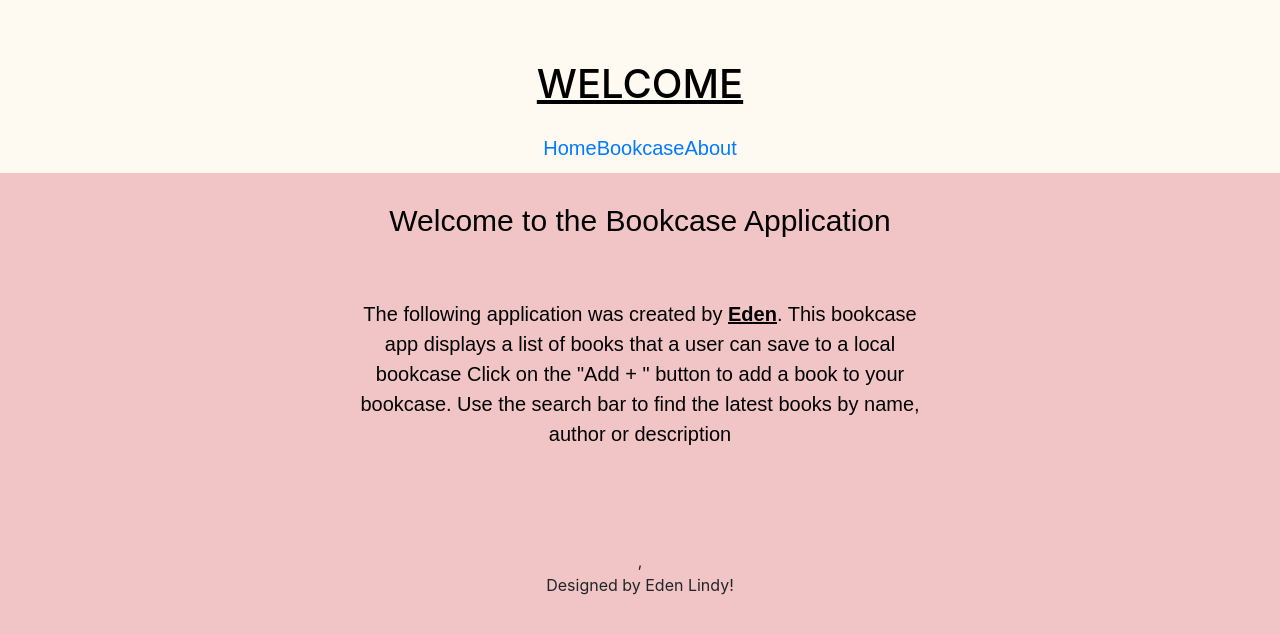
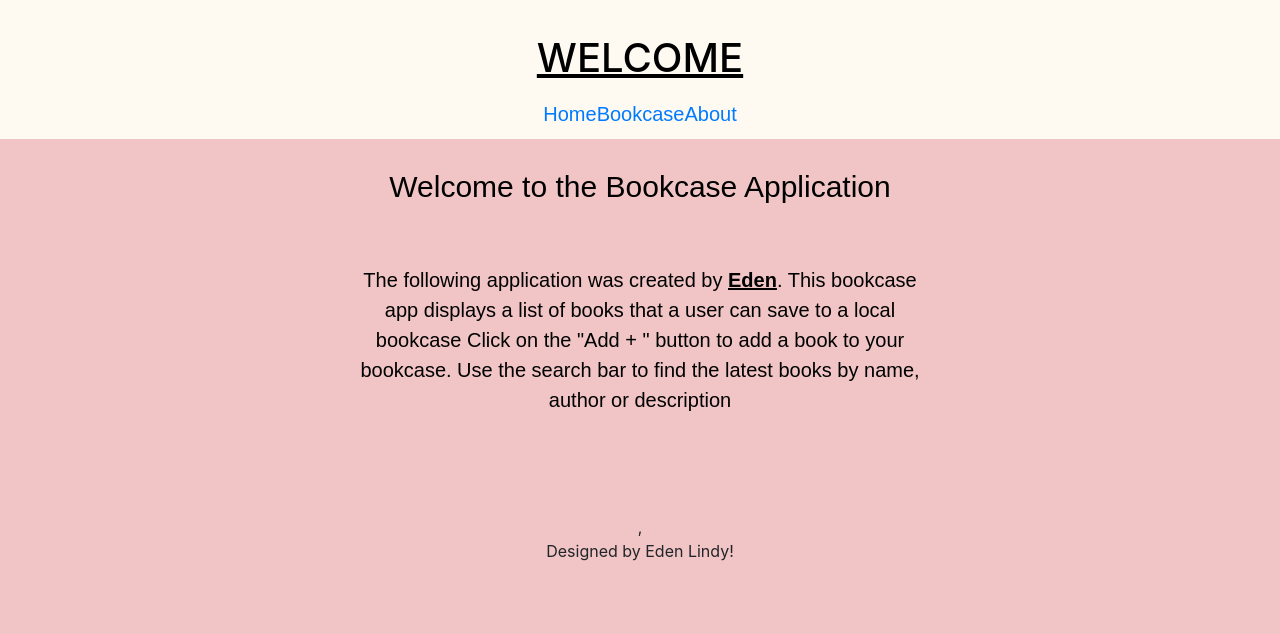
Before and after one commit to Edenlsw/BookStore, a React (Create React App) app in the folder mybookcase/: page /about in a window 1280 px wide. Shown: the top 634 px of the page. Built offline with nearby package versions, Linux system fonts and the light colour scheme.

Commit message:
book border and header change

```diff
--- a/mybookcase/src/components/Book.js
+++ b/mybookcase/src/components/Book.js
@@ -23,7 +23,7 @@ const Book = (props) => {
     return (
 
         <div className="books">
-            <div>
+            <div className="image-text">
 
                 {/* <h2 className="book-title">{title}</h2> */}
                 <img className = "image" src={smallThumbnail || thumbnail}/>
--- a/mybookcase/src/components/header.css
+++ b/mybookcase/src/components/header.css
@@ -1,6 +1,6 @@
  .header {
     background-color: #8bcdcd;
-    padding-top: 3px;
+    /* padding-top: 3px;  */
     padding-bottom: 10px;
     font-size: 20px;
     word-spacing: 30px;
@@ -20,6 +20,6 @@
 .title,
 .header {
     background-color: #FFFAF1;
-    padding-top: 15px;
-    margin-bottom: 10px;
+    padding-top: 2px;
+    margin-bottom: 15px;
 }
--- a/mybookcase/src/pages/About.css
+++ b/mybookcase/src/pages/About.css
@@ -35,33 +35,37 @@
  }
 
 
-.search-form {
+/* .search-form {
     color: #8bcdcd;
-}
+} */
 
 
 
 
 
 /* button style */
-.addbtn{
+.addbtn {
     background-color: #e5edb7;
     color: #8bcdcd;
+    font-weight: bold;
+    text-transform: uppercase;
+
 }
 
 .removebtn {
     background-color:#8bcdcd;
     color: #e5edb7;
+    font-weight: bold;
+    text-transform: uppercase;
 }
 
 .books {
     display: grid;
     grid-template-columns: 500px 700px 100px;
     margin: 60px 250px 100px 250px;
-    background-color: teal;
+    border-style: outset;
     outline: thick;
-
-
+    padding: 20px 5px 20px 10px;
 }
 
 *{
@@ -72,6 +76,7 @@
 .description {
     text-align: left;
     font-family: 'Anton', sans-serif;
+
 }
 
 
@@ -81,8 +86,10 @@
 }
 
 .image {
-    margin: 0px 0 20px 0;
+    margin: 0px 0px 20px 0;
 }
+
+
 /* .books {
     display: flex;
      flex-wrap: wrap;
```
